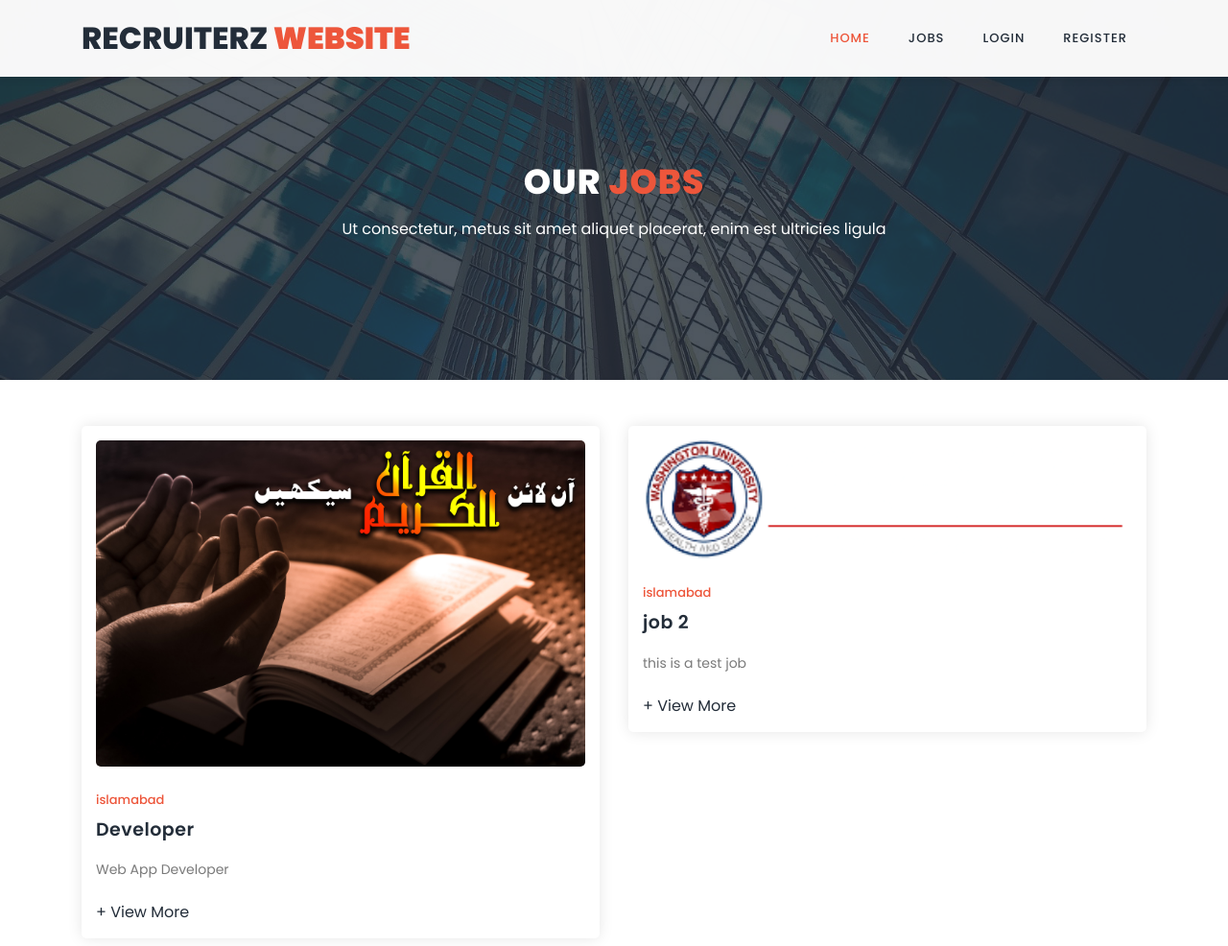
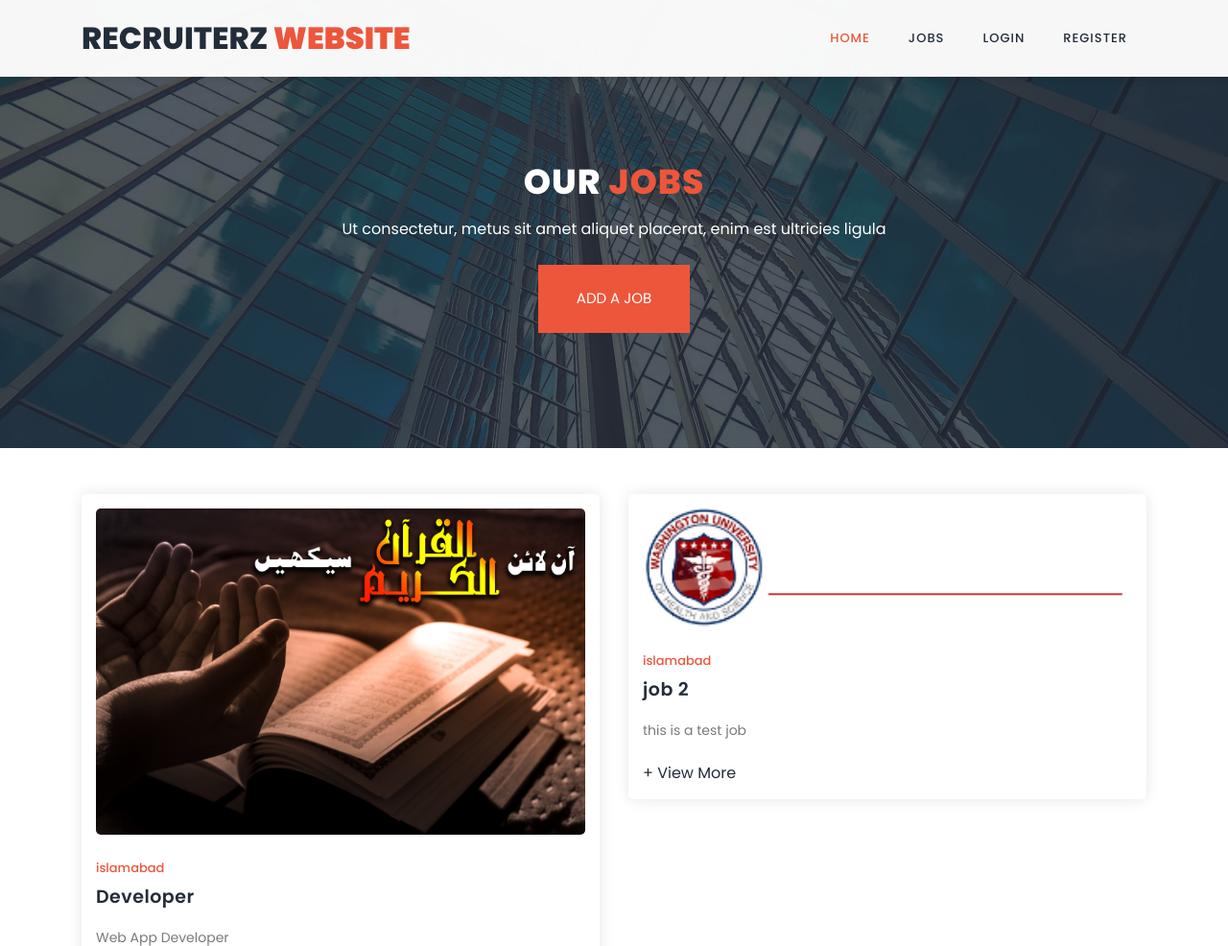
Before and after one commit to mh8633b/Recruterz, a Django app: page /jobs/jobs in a window 1280 px wide. Shown: the top 986 px of the page at 96% size. Run offline with Django 3.2, Linux system fonts and the light colour scheme; data comes from the database, SQL or seed files in the repository; both versions use the stored data as it was after the commit; some libraries are stand-ins or nearby versions.

Commit message:
with postjob btn

```diff
--- a/recruterz/recruterz/settings.py
+++ b/recruterz/recruterz/settings.py
@@ -125,8 +125,8 @@ STATICFILES_DIRS = [
 ]
 STATIC_ROOT = os.path.join(BASE_DIR, 'assets')
 
-# MEDIA_URL = '/media/'
-# MEDIA_ROOT = os.path.join(BASE_DIR,'media')
+MEDIA_URL = '/media/'
+MEDIA_ROOT = os.path.join(BASE_DIR,'media')
 
 # Default primary key field type
 # https://docs.djangoproject.com/en/3.2/ref/settings/#default-auto-field
--- a/recruterz/templates/jobs.html
+++ b/recruterz/templates/jobs.html
@@ -90,6 +90,9 @@
                         <br>
                         <h2>Our <em>Jobs</em></h2>
                         <p>Ut consectetur, metus sit amet aliquet placerat, enim est ultricies ligula</p>
+                        <div class="main-button">
+                            <a href="{% url 'postjobs' %}">Add a Job</a>
+                        </div>
                     </div>
                 </div>
             </div>
```
Also changed, not shown: recruterz/db.sqlite3, recruterz/media/pics/wuhs_300.png (added), recruterz/media/pics/wuhs_300_wQU7zXi.png (added).
